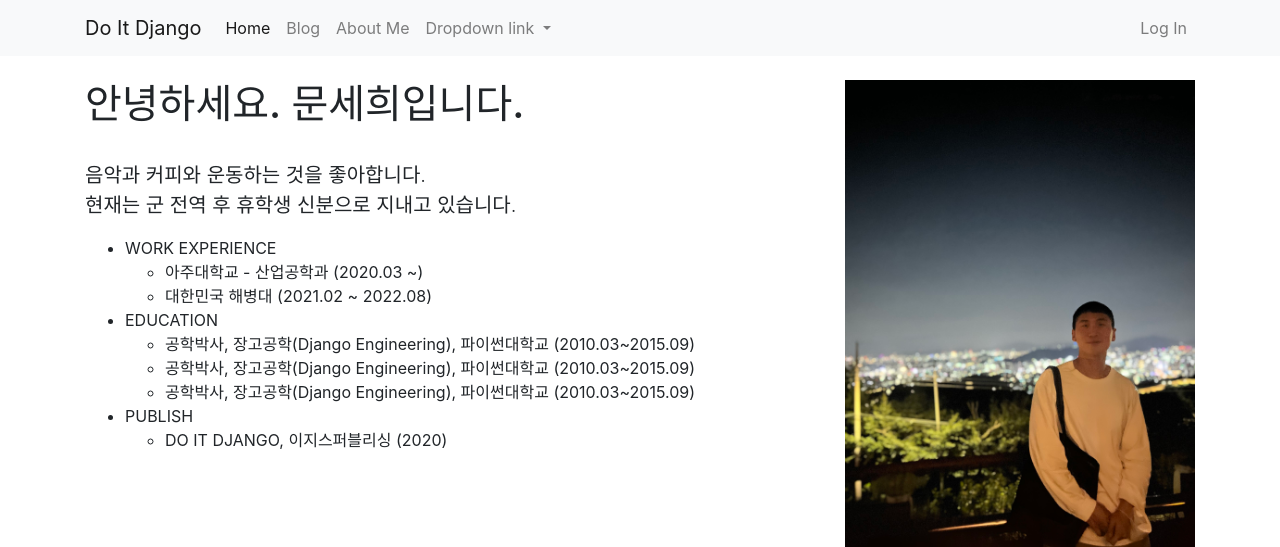
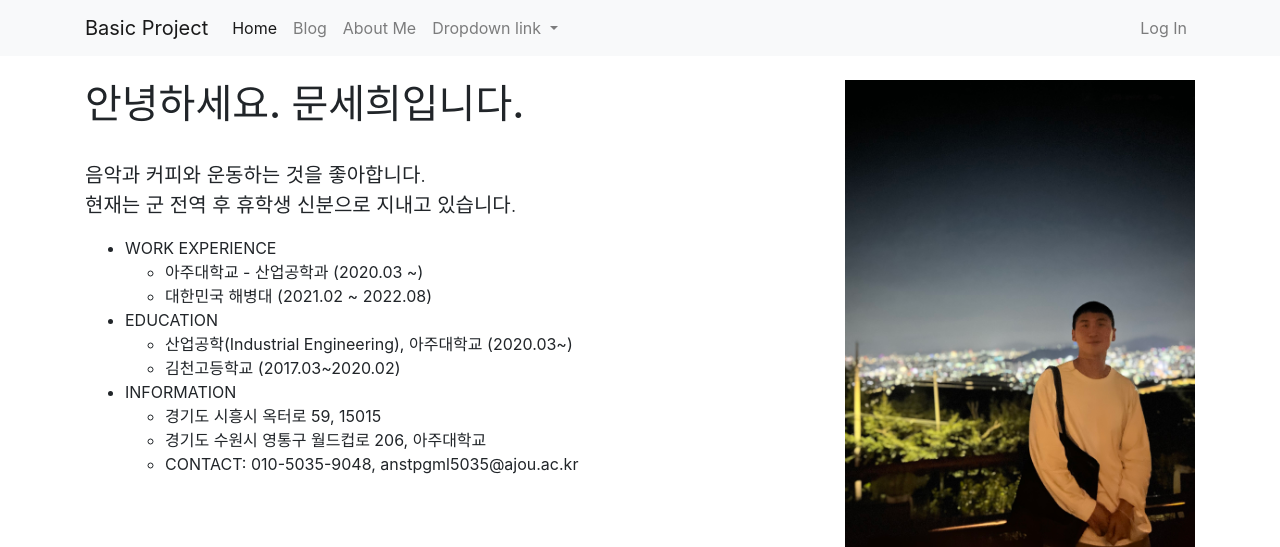
Before and after one commit to SeheeMoon/Basic-project, a Django app: page /about_me/ in a window 1280 px wide. Shown: the top 547 px of the page. Run offline with Django 4.2, Linux system fonts and the light colour scheme; some libraries are stand-ins or nearby versions.

Commit message:
웹 프로젝트 완성(세부사항 수정)

```diff
--- a/blog/templates/blog/navbar.html
+++ b/blog/templates/blog/navbar.html
@@ -1,7 +1,7 @@
 
         <nav class="navbar navbar-expand-lg navbar-light bg-light">
             <div class="container">
-                <a class="navbar-brand" href="/">Do It Django</a>
+                <a class="navbar-brand" href="/">Basic Project</a>
                 <button class="navbar-toggler" type="button" data-toggle="collapse" data-target="#navbarNavDropdown" aria-controls="navbarNavDropdown" aria-expanded="false" aria-label="Toggle navigation">
                 <span class="navbar-toggler-icon"></span>
                 </button>
--- a/do_it_django_prj/settings.py
+++ b/do_it_django_prj/settings.py
@@ -26,6 +26,7 @@ SECRET_KEY = 'django-insecure-c&-11loc=d8v&@kjw$i6)4_(b+turdf(fl6p)e*v_y@z93i^6s
 DEBUG = True
 
 ALLOWED_HOSTS = []
+
 
 
 
--- a/single_pages/templates/single_pages/about_me.html
+++ b/single_pages/templates/single_pages/about_me.html
@@ -33,13 +33,14 @@
                     </ul>
                     <li>EDUCATION</li>
                     <ul>
-                        <li>공학박사, 장고공학(Django Engineering), 파이썬대학교 (2010.03~2015.09)</li>
-                        <li>공학박사, 장고공학(Django Engineering), 파이썬대학교 (2010.03~2015.09)</li>
-                        <li>공학박사, 장고공학(Django Engineering), 파이썬대학교 (2010.03~2015.09)</li>
+                        <li>산업공학(Industrial Engineering), 아주대학교 (2020.03~)</li>
+                        <li>김천고등학교 (2017.03~2020.02)</li>
                     </ul>
-                    <li>PUBLISH</li>
+                    <li>INFORMATION</li>
                     <ul>
-                        <li>DO IT DJANGO, 이지스퍼블리싱 (2020)</li>
+                        <li>경기도 시흥시 옥터로 59, 15015</li>
+                        <li>경기도 수원시 영통구 월드컵로 206, 아주대학교</li>
+                        <li>CONTACT: 010-5035-9048, anstpgml5035@ajou.ac.kr</li>
                     </ul>
                 </ul>
             </div>
@@ -72,18 +73,18 @@
                 <div class="card" data-toggle="modal" data-target="#IMG3091">
                     <img class="card-img-top" src="{% static 'single_pages/images/IMG_3091.jpg' %}">
                     <div class="card-body">
-                        <h5 class="card-title">파이썬으로 통계업무 자동화하기 [PYCON 2017]</h5>
-                        <p>Python, Django, Pandas, python-docx로 통계업무 자동화한 내용을 파이콘에서 발표했습니다.</p>
+                        <h5 class="card-title">아주대학교 산업공학과 </h5>
+                        <p>아주대학교 산업공학과에서 2020학년도 1-1, 1-2학기를 수강했습니다. </p>
                     </div>
                 </div>
             </div>
 
             <div class="col-lg-4">
                 <div class="card" data-toggle="modal" data-target="#IMG4976">
-                    <img class="card-img-top" src="{% static 'single_pages/images/IMG_4976.jpg' %}">
+                    <img class="card-img-top" src="{% static 'single_pages/images/blog.jpg' %}">
                     <div class="card-body">
-                        <h5 class="card-title">파이썬으로 통계업무 자동화하기 [PYCON 2017]</h5>
-                        <p>Python, Django, Pandas, python-docx로 통계업무 자동화한 내용을 파이콘에서 발표했습니다.</p>
+                        <h5 class="card-title">웹 프로젝트 - 블로그 제작</h5>
+                        <p>Python, Bootstrap, Django를 이용하여 포스트 작성 기능, 댓글 수정 기능, 태그, 검색 기능이 가능한 블로그를 제작했습니다.</p>
                     </div>
                 </div>
             </div>
@@ -107,7 +108,7 @@
                         <img class="img-fluid" src="{% static 'single_pages/images/IMG_0972.JPG' %}">
                     </div>
                     <div class="col-lg-5">
-                        <p>대한민국 해병대 해병대사령부에서 복무했습니다.</p>
+                        <p>대한민국 해병대 해병대사령부에서 수송병으로 복무했습니다. 값진 경험을 했습니다.</p>
                     </div>
                 </div>
             </div>
@@ -122,7 +123,7 @@
     <div class="modal-dialog modal-lg" role="document">
         <div class="modal-content">
             <div class="modal-header">
-                <h5 class="modal-title" id=" IMG3091ModalLabel">파이썬 사용자를 위한 웹개발 입문 A to Z Django + Bootstrap</h5>
+                <h5 class="modal-title" id=" IMG3091ModalLabel">아주대학교 산업공학과</h5>
                 <button type="button" class="close" data-dismiss="modal" aria-label="Close">
                     <span aria-hidden="true">&times;</span>
                 </button>
@@ -133,8 +134,7 @@
                         <img class="img-fluid" src="{% static 'single_pages/images/IMG_3091.jpg' %}">
                     </div>
                     <div class="col-lg-5">
-                        <p>파이썬 초보를 대상으로 한 웹개발 강좌입니다. 인프런에서 서비스하고 있습니다.</p>
-                        <button type="button" class="btn btn-light"><i class="fas fa-chalkboard-teacher"></i> 인프런</button>
+                        <p>아주대학교 산업공학과에서 2020학년도 1-1, 1-2학기를 수강했습니다. 전반적인 기초과학 지식을 공부했고, 파이썬을 이용한 기초과학계산 프로그래밍을 배웠습니다.</p>
                     </div>
                 </div>
             </div>
@@ -150,7 +150,7 @@
     <div class="modal-dialog modal-lg" role="document">
         <div class="modal-content">
             <div class="modal-header">
-                <h5 class="modal-title" id=" IMG4976ModalLabel">직장인을 위한 프로그래밍 입문과 업무자동화 활용</h5>
+                <h5 class="modal-title" id=" IMG4976ModalLabel">웹 프로젝트 - 블로그 제작</h5>
                 <button type="button" class="close" data-dismiss="modal" aria-label="Close">
                     <span aria-hidden="true">&times;</span>
                 </button>
@@ -158,11 +158,10 @@
             <div class="modal-body">
                 <div class="row">
                     <div class="col-lg-7">
-                        <img class="img-fluid" src="{% static 'single_pages/images/IMG_4976.jpg' %}">
+                        <img class="img-fluid" src="{% static 'single_pages/images/code.jpg' %}">
                     </div>
                     <div class="col-lg-5">
-                        <p>코딩에 대해 아무것도 모르는 직장인들도 쉽게 프로그래밍의 기본 개념과 문법을 실습을 통해 배우고, 파일 입출력, 엑셀 데이터 처리, MS-word 문서 자동으로 만들기, 그래프 그리기, 웹스크래핑 등을 배웁니다.</p>
-                        <button type="button" class="btn btn-light"><i class="fas fa-chalkboard-teacher"></i> 인프런</button>
+                        <p>Python의 대표 진영인 Django 웹 프레임워크와 Bootstrap을 이용하여 블로그 웹 페이지를 제작하였습니다. 내비게이션 바와 포스트 작성/ 수정 기능, 댓글 작성/수정/삭제 기능, 태그 추가 기능, 카테고리별 분류 기능 등의 코드의 작성을 연습하고, 프론트엔드와 백엔드 구조를 체험하며 이해했습니다. </p>
                     </div>
                 </div>
             </div>
--- a/single_pages/templates/single_pages/landing.html
+++ b/single_pages/templates/single_pages/landing.html
@@ -3,7 +3,7 @@
 <html lang="ko">
 <head>
     <meta charset="UTF-8">
-    <title>Do It Django</title>
+    <title>문세희의 블로그</title>
 
     <link rel="stylesheet" href="{% static 'blog/bootstrap/bootstrap.min.css' %}" media="screen">
     <link rel="stylesheet" href="{% static 'single_pages/css/landing.css' %}" media="screen">
@@ -18,8 +18,8 @@
     <div class="container">
         <div class="row justify-content-between">
             <div class="col-lg-6 text-light">
-                <h1 class="mt-5">Do It Django</h1>
-                <p>파이썬 진영의 가장 대표적인 웹프레임워크 중 하나인 django를 이용하여 여러분만의 블로그 사이트를 만들어보세요.</p>
+                <h1 class="mt-5">Web Project - Blog</h1>
+                <p>안녕하세요, 파이썬 진영의 가장 대표적인 웹프레임워크 중 하나인 django를 이용하여 저의 첫 웹 프로젝트인 블로그를 만들었습니다.</p>
             </div>
             <div class="col-lg-5 mt-5">
                 <h2 class="text-light">Blog - Recent posts</h2>
```
Also changed, not shown: requirements.txt (added, +318 -0 lines), single_pages/static/single_pages/images/blog.jpg (added), single_pages/static/single_pages/images/code.jpg (added), 2 other files.
